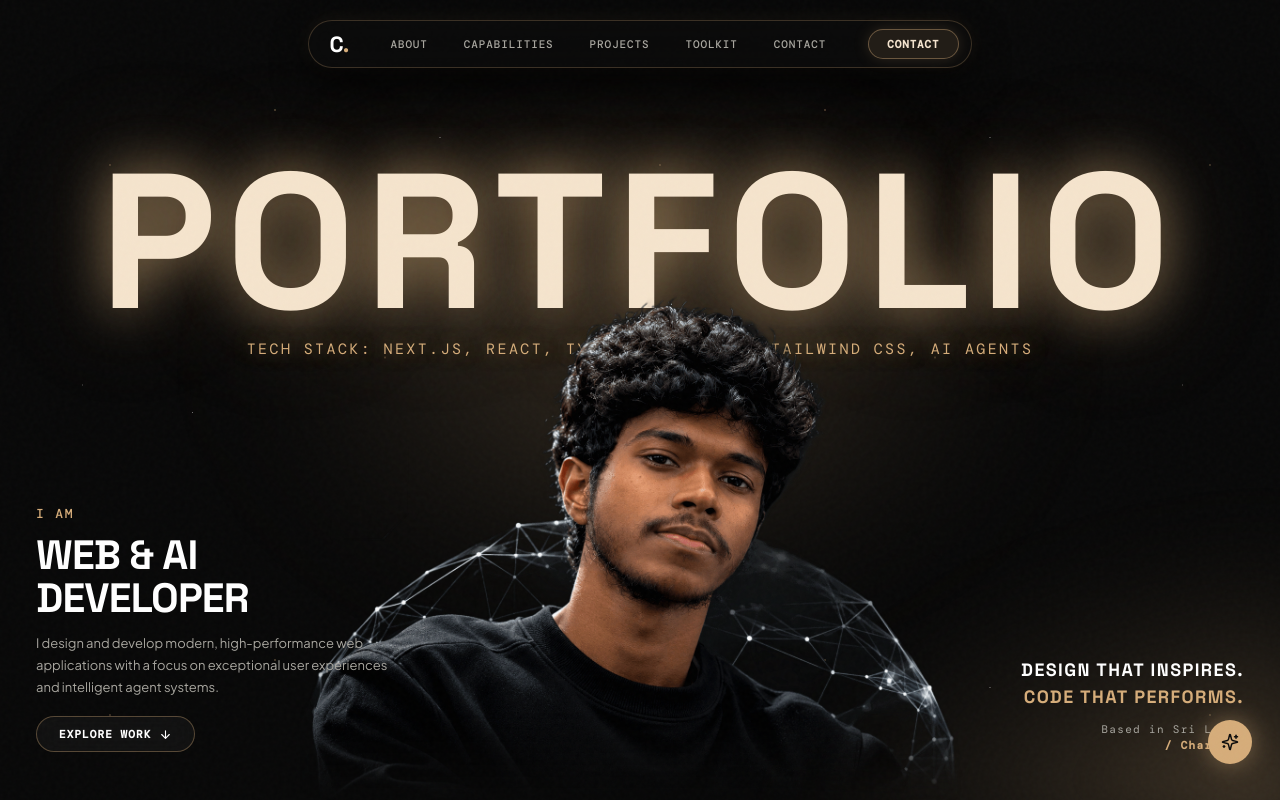
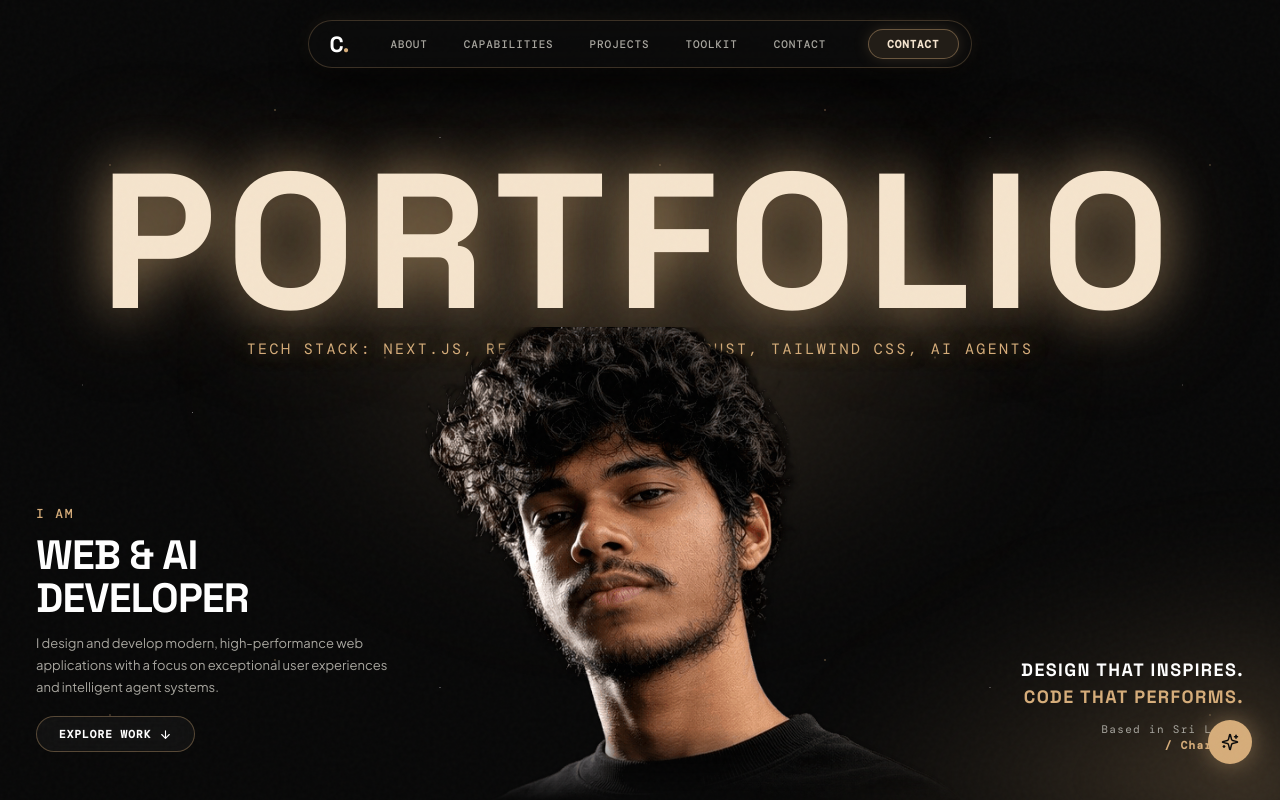
Before and after one commit to charitha-only/charitha-only.github.io, a Next.js app: page / in a window 1280 px wide. Shown: the top 800 px of the page. Built offline with nearby package versions, Linux system fonts and the light colour scheme; a web font is replaced by a local one.

Commit message:
feat: use user uploaded portrait for clean transparent cutout

```diff
--- a/app/globals.css
+++ b/app/globals.css
@@ -289,7 +289,7 @@ button:focus-visible {
   bottom: 0;
   left: 50%;
   transform: translateX(-50%);
-  width: min(680px, 72vw);
+  width: min(640px, 68vw);
   z-index: 2;
   pointer-events: none;
   display: flex;
@@ -303,9 +303,9 @@ button:focus-visible {
   object-fit: contain;
   object-position: bottom center;
   display: block;
-  -webkit-mask-image: linear-gradient(to bottom, black 82%, transparent 100%);
-  mask-image: linear-gradient(to bottom, black 82%, transparent 100%);
-  filter: contrast(1.04) brightness(1.02);
+  -webkit-mask-image: linear-gradient(to bottom, black 85%, transparent 100%);
+  mask-image: linear-gradient(to bottom, black 85%, transparent 100%);
+  filter: contrast(1.05) brightness(1.02);
 }
 
 /* Bottom Left Corner Box */
--- a/components/portfolio.tsx
+++ b/components/portfolio.tsx
@@ -158,8 +158,8 @@ export default function Portfolio() {
               src="/images/portfolio-portrait-hero-transparent.png"
               alt="Charitha — Web & AI Developer"
               className="hero-subject-image"
-              width={1448}
-              height={1086}
+              width={720}
+              height={532}
               fetchPriority="high"
               onError={() => setPortraitFailed(true)}
             />
```
Also changed, not shown: scripts/cutout-uploaded.mjs (added, +42 -0 lines), public/images/portfolio-portrait-hero-transparent.png, public/images/portfolio-portrait-hero-transparent.webp.
